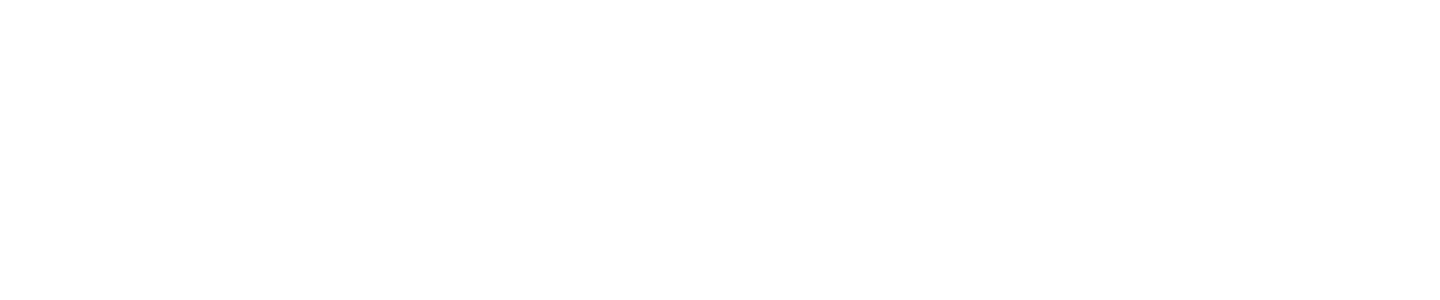
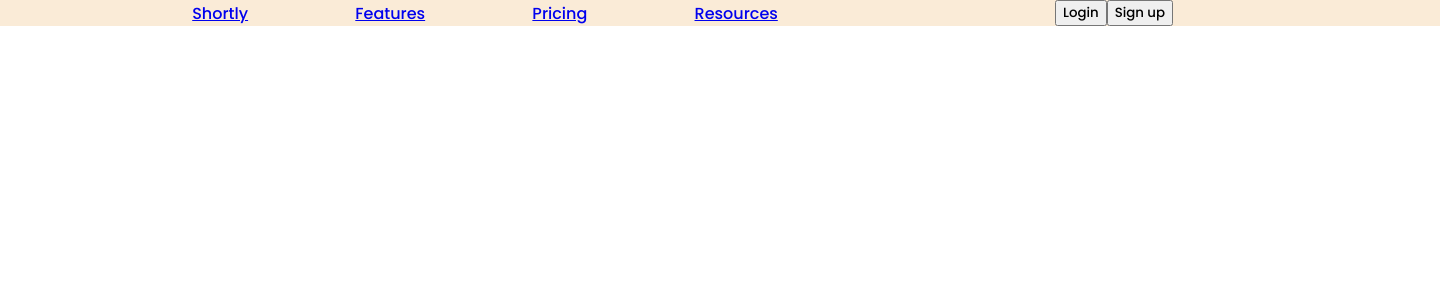
Before and after one commit to marcinel123/URL-shortening-API-landing-page, a React (Create React App) app in the folder app/: page / in a window 1280 px wide. Shown: the top 300 px of the page, 1440 px wide, since content can reach past the window. Built offline with nearby package versions, Linux system fonts and the light colour scheme.

Commit message:
adding global styles

```diff
--- a/app/package.json
+++ b/app/package.json
@@ -8,7 +8,9 @@
     "@testing-library/user-event": "^13.5.0",
     "react": "^18.2.0",
     "react-dom": "^18.2.0",
+    "react-router-dom": "^6.6.1",
     "react-scripts": "5.0.1",
+    "styled-components": "^5.3.6",
     "web-vitals": "^2.1.4"
   },
   "scripts": {
--- a/app/public/index.html
+++ b/app/public/index.html
@@ -9,11 +9,10 @@
       name="description"
       content="Web site created using create-react-app"
     />
-    <link rel="apple-touch-icon" href="%PUBLIC_URL%/logo192.png" />
-
-    <link rel="manifest" href="%PUBLIC_URL%/manifest.json" />
-
-    <title>React App</title>
+    <link rel="preconnect" href="https://fonts.googleapis.com">
+    <link rel="preconnect" href="https://fonts.gstatic.com" crossorigin>
+    <link href="https://fonts.googleapis.com/css2?family=Poppins:wght@500;700&display=swap" rel="stylesheet">
+    <title>URL Shortening</title>
   </head>
   <body>
     <noscript>You need to enable JavaScript to run this app.</noscript>
--- a/app/src/App.js
+++ b/app/src/App.js
@@ -1,9 +1,19 @@
-
+import styled from "styled-components";
+import { Header } from "./components/Header";
+import { GlobalStyles } from "./utils/GlobalStyles";
 
 export const App = () => {
   return (
-    <div className="App">
+    <>
+      <GlobalStyles />
+      <Wrapper>
+        <Header />
+      </Wrapper>
+    </>
+  );
+};
 
-    </div>
-  );
-}
+const Wrapper = styled.div`
+  width: 1440px;
+  background-color: antiquewhite;
+`;
--- /dev/null
+++ b/app/src/components/Header.js
@@ -0,0 +1,37 @@
+import React from 'react'
+import { NavLink } from 'react-router-dom'
+import styled from 'styled-components'
+
+export const Header = () => {
+  return (
+    <StyledHeader>
+        <MenuLinks>
+        <NavLink>Shortly</NavLink>
+        <NavLink>Features</NavLink>
+        <NavLink>Pricing</NavLink>
+        <NavLink>Resources</NavLink>
+        </MenuLinks>
+        <Buttons>
+            <button>Login</button>
+            <button>Sign up</button>
+        </Buttons>
+    </StyledHeader>
+  )
+}
+
+const StyledHeader = styled.div`
+width: 1440px;
+display: flex;
+align-items: center;
+justify-content: space-around;
+`
+const MenuLinks = styled.div`
+display: flex;
+width: 800px;
+align-items: center;
+justify-content: space-evenly;
+`
+const Buttons = styled.div`
+width: 300px;
+display: flex;
+`
--- a/app/src/index.js
+++ b/app/src/index.js
@@ -1,11 +1,14 @@
 import React from 'react';
 import ReactDOM from 'react-dom/client';
+import { BrowserRouter } from 'react-router-dom';
 import {App} from './App';
 
 
 const root = ReactDOM.createRoot(document.getElementById('root'));
 root.render(
   <React.StrictMode>
+    <BrowserRouter>
     <App />
+    </BrowserRouter>
   </React.StrictMode>
 );
--- /dev/null
+++ b/app/src/utils/GlobalStyles.js
@@ -0,0 +1,14 @@
+import { createGlobalStyle } from "styled-components";
+
+export const GlobalStyles = createGlobalStyle`
+* {
+    box-sizing: border-box;
+    font-family: 'Poppins', sans-serif;
+}
+
+body {
+    margin: 0;
+    padding: 0;
+}
+
+`
```
Also changed, not shown: app/public/manifest.json (deleted), app/public/robots.txt (deleted), 1 other file (tests, documents, lock files or other folders).
